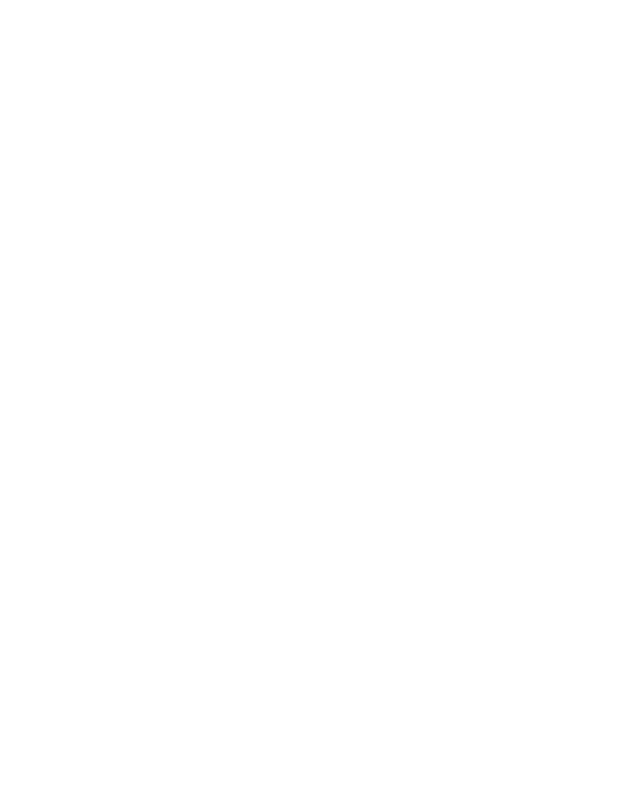
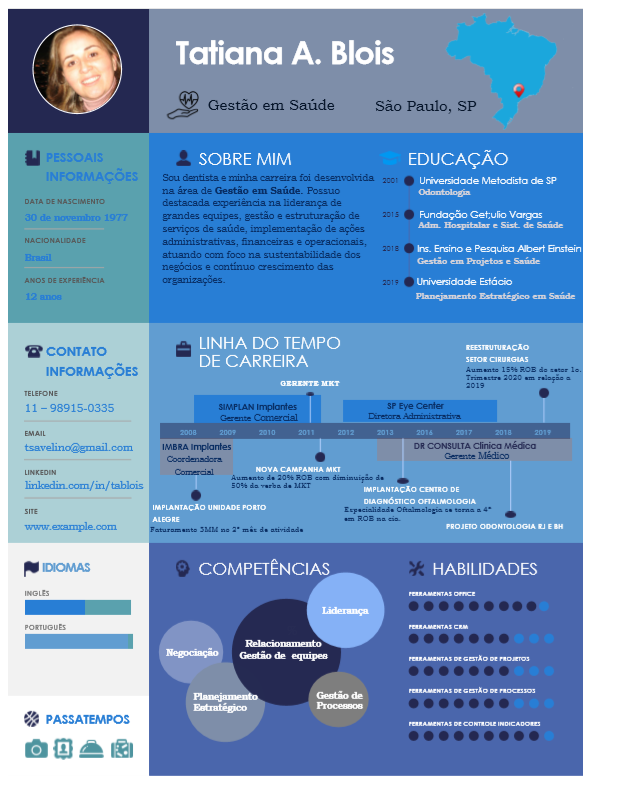
Before and after one commit to tatianablois/tatianablois.github.io, a plain HTML site: page index.html in a window 1280 px wide. Shown: the whole page, without its empty margins (0-640 px from the left). Drawn offline with Linux system fonts and the light colour scheme.

Commit message:
Update index.html

```diff
--- a/index.html
+++ b/index.html
@@ -6,6 +6,6 @@
     <title>Curriculo Infográfico - Tatiana Blois</title>
 </head>
 <body>
-
+    <img src="CVInfografico.PNG" alt="">
 </body>
 </html>
```
